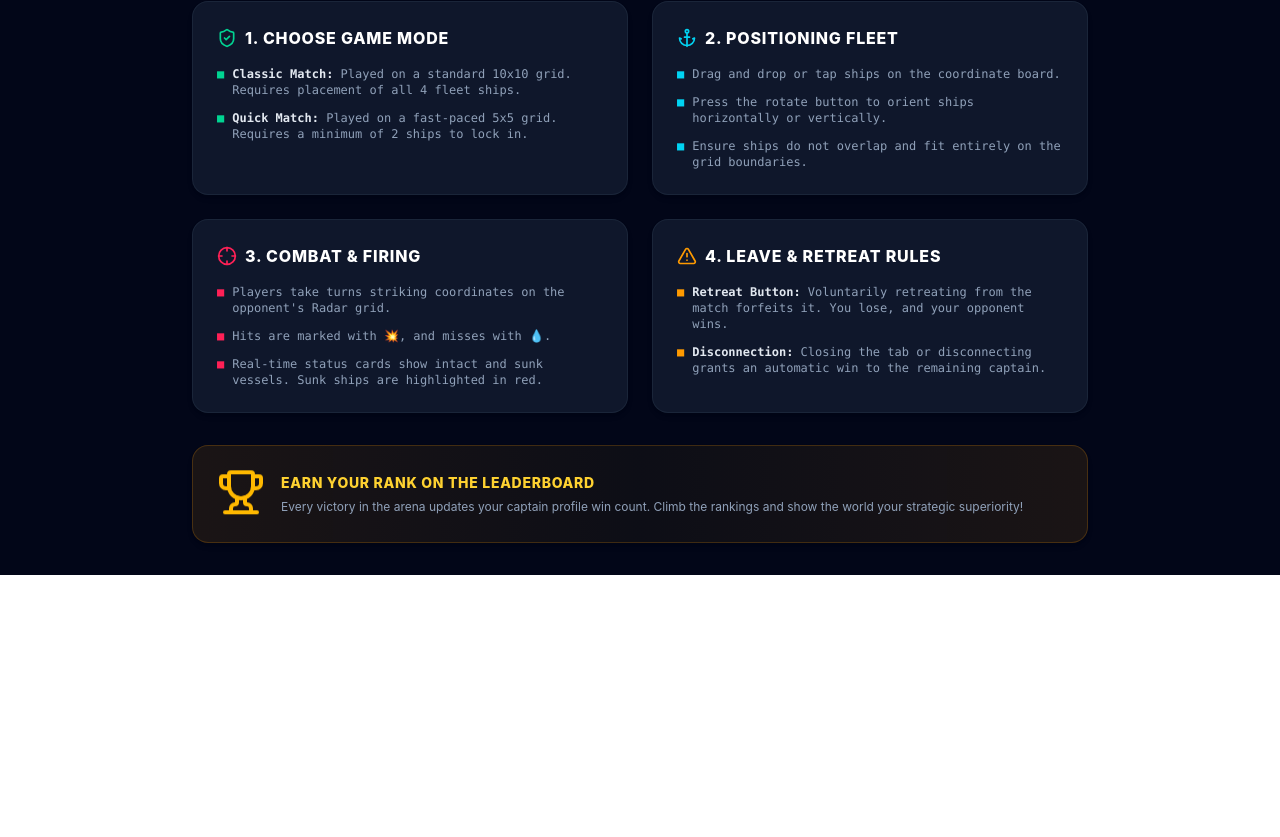
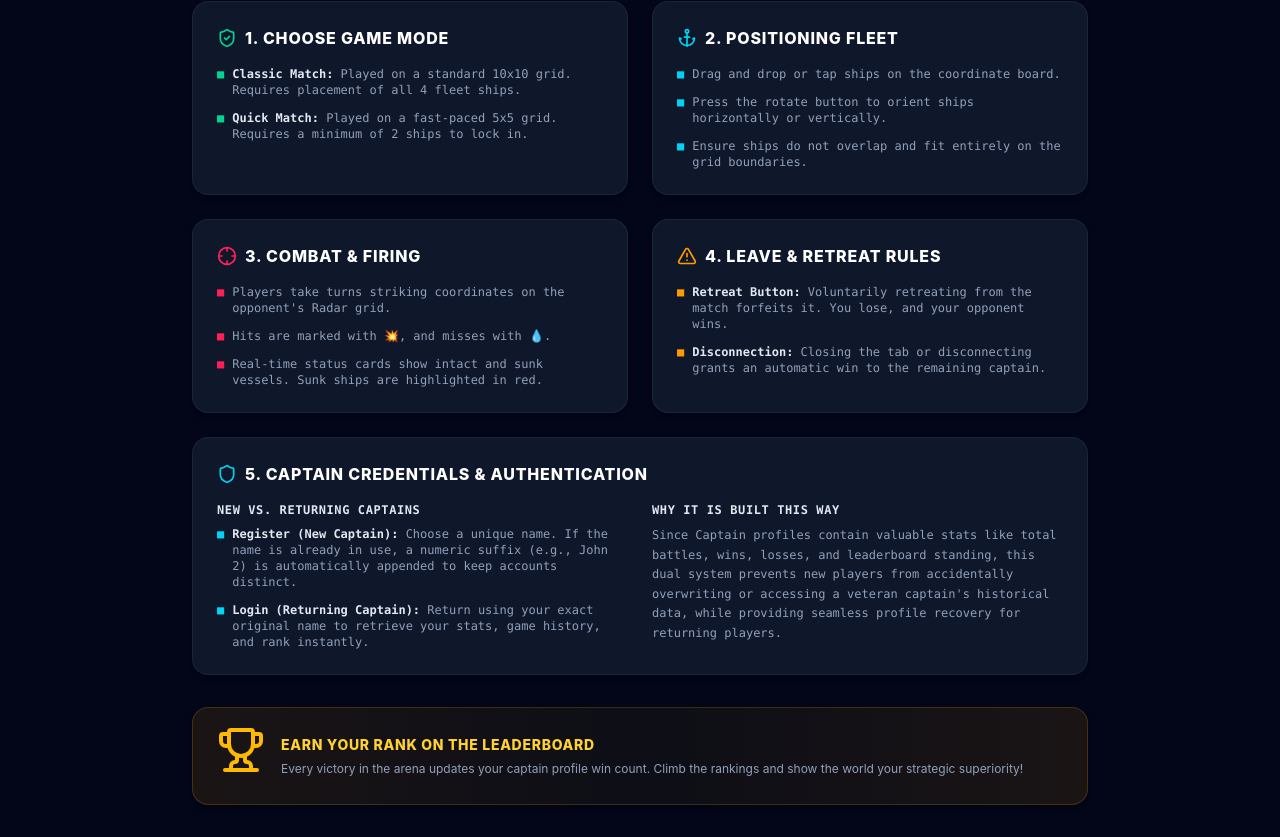
Before and after one commit to ranak8811/Real-Time-Multiplayer-Battleship, a React app in the folder frontend/: page /rules in a window 1280 px wide. Shown: the part 322-1159 px from the top of the page. Before the commit the page ends 897 px from the top, so only its background shows below. Built offline with nearby package versions, Linux system fonts and the light colour scheme; no server answers; the HTML template or start-up script is replaced by a standard one.

Commit message:
enhanced ship placement logic with all ships placed validation

```diff
--- a/frontend/src/pages/RulesPage.jsx
+++ b/frontend/src/pages/RulesPage.jsx
@@ -1,5 +1,5 @@
 import { useNavigate } from "react-router-dom";
-import { ArrowLeft, BookOpen, Anchor, Crosshair, Trophy, AlertTriangle, ShieldCheck } from "lucide-react";
+import { ArrowLeft, BookOpen, Anchor, Crosshair, Trophy, AlertTriangle, ShieldCheck, Shield } from "lucide-react";
 
 const RulesPage = () => {
   const navigate = useNavigate();
@@ -131,6 +131,43 @@ const RulesPage = () => {
               </li>
             </ul>
           </div>
+
+          {/* Captain Credentials & Sessions */}
+          <div className="p-6 rounded-2xl bg-slate-900 border border-slate-800/80 shadow-md md:col-span-2">
+            <h3 className="text-base font-extrabold text-white uppercase tracking-wider mb-4 flex items-center gap-2">
+              <Shield className="w-5 h-5 text-cyan-400" />
+              5. Captain Credentials & Authentication
+            </h3>
+            <div className="grid md:grid-cols-2 gap-6">
+              <div className="space-y-2">
+                <h4 className="text-xs font-bold text-slate-200 font-mono uppercase tracking-wider">
+                  New vs. Returning Captains
+                </h4>
+                <ul className="space-y-3 text-xs text-slate-400 font-mono">
+                  <li className="flex gap-2">
+                    <span className="text-cyan-400">■</span>
+                    <span>
+                      <strong className="text-slate-200">Register (New Captain):</strong> Choose a unique name. If the name is already in use, a numeric suffix (e.g., John 2) is automatically appended to keep accounts distinct.
+                    </span>
+                  </li>
+                  <li className="flex gap-2">
+                    <span className="text-cyan-400">■</span>
+                    <span>
+                      <strong className="text-slate-200">Login (Returning Captain):</strong> Return using your exact original name to retrieve your stats, game history, and rank instantly.
+                    </span>
+                  </li>
+                </ul>
+              </div>
+              <div className="space-y-2">
+                <h4 className="text-xs font-bold text-slate-200 font-mono uppercase tracking-wider">
+                  Why it is built this way
+                </h4>
+                <p className="text-xs text-slate-400 leading-relaxed font-mono">
+                  Since Captain profiles contain valuable stats like total battles, wins, losses, and leaderboard standing, this dual system prevents new players from accidentally overwriting or accessing a veteran captain's historical data, while providing seamless profile recovery for returning players.
+                </p>
+              </div>
+            </div>
+          </div>
         </div>
 
         {/* Global Leaderboard Info */}
--- a/frontend/src/pages/ShipPlacementPage.jsx
+++ b/frontend/src/pages/ShipPlacementPage.jsx
@@ -118,6 +118,11 @@ const ShipPlacementPage = () => {
   const gridSize = session.gridSize;
   const isOpponentJoined = session.opponentId !== null;
 
+  const totalShipsAllowed = session?.shipConfig
+    ? Object.values(session.shipConfig).reduce((sum, count) => sum + count, 0)
+    : 0;
+  const allShipsPlaced = placedShips.length >= totalShipsAllowed;
+
   const getPlacedCount = (type) => {
     return placedShips.filter((ship) => ship.shipId.startsWith(type)).length;
   };
@@ -135,6 +140,7 @@ const ShipPlacementPage = () => {
   };
 
   const handleMouseEnter = (row, col) => {
+    if (allShipsPlaced) return;
     const size = SHIP_SIZES[selectedShipType];
     const coords = getCoordinates(row, col, size, orientation);
 
@@ -172,6 +178,7 @@ const ShipPlacementPage = () => {
   };
 
   const handleCellClick = (row, col) => {
+    if (allShipsPlaced) return;
     const size = SHIP_SIZES[selectedShipType];
     const coords = getCoordinates(row, col, size, orientation);
 
@@ -344,7 +351,7 @@ const ShipPlacementPage = () => {
                     if (isOccupied)
                       cellBg =
                         "bg-cyan-500/20 border-cyan-500 text-cyan-400 shadow-[inset_0_0_8px_rgba(6,182,212,0.25)]";
-                    if (isHovered) {
+                    if (isHovered && !allShipsPlaced) {
                       cellBg = isValidHover
                         ? "bg-emerald-500/30 border-emerald-500"
                         : "bg-red-500/30 border-red-500";
@@ -357,8 +364,8 @@ const ShipPlacementPage = () => {
                         onMouseEnter={() => handleMouseEnter(rIndex, cIndex)}
                         onMouseLeave={handleMouseLeave}
                         onClick={() => handleCellClick(rIndex, cIndex)}
-                        disabled={submitting}
-                        className={`aspect-square rounded border border-slate-850/50 flex items-center justify-center transition duration-150 ${cellBg}`}
+                        disabled={submitting || allShipsPlaced}
+                        className={`aspect-square rounded border border-slate-850/50 flex items-center justify-center transition duration-150 ${allShipsPlaced ? "cursor-not-allowed" : ""} ${cellBg}`}
                       />
                     );
                   }),
@@ -376,12 +383,19 @@ const ShipPlacementPage = () => {
                       orientation === "horizontal" ? "vertical" : "horizontal",
                     )
                   }
-                  className="bg-slate-950 hover:bg-slate-850 border border-slate-800 p-2.5 rounded-xl text-cyan-400 font-bold flex items-center gap-2 transition"
+                  disabled={allShipsPlaced}
+                  className={`bg-slate-950 hover:bg-slate-850 border border-slate-800 p-2.5 rounded-xl text-cyan-400 font-bold flex items-center gap-2 transition ${allShipsPlaced ? "opacity-50 cursor-not-allowed" : ""}`}
                 >
                   <RotateCw className="w-4 h-4" /> Rotate (
                   {orientation === "horizontal" ? "H" : "V"})
                 </button>
               </div>
+
+              {allShipsPlaced && (
+                <div className="p-4 rounded-xl bg-emerald-500/10 border border-emerald-500/30 text-emerald-400 text-xs font-mono animate-pulse shadow-[0_0_15px_rgba(16,185,129,0.05)]">
+                  🎉 All ships placed! To play the game, click on the **Lock In Fleet** button.
+                </div>
+              )}
 
               <div className="space-y-2">
                 <p className="text-xs text-slate-500 uppercase tracking-widest font-semibold mb-2 font-mono">
@@ -400,10 +414,10 @@ const ShipPlacementPage = () => {
                         key={type}
                         type="button"
                         onClick={() => setSelectedShipType(type)}
-                        disabled={isCompleted || submitting}
+                        disabled={isCompleted || submitting || allShipsPlaced}
                         className={`w-full p-4 rounded-xl border text-left flex justify-between items-center transition ${isSelected
                             ? "bg-cyan-500/10 border-cyan-500 text-cyan-400 shadow-md shadow-cyan-950/20"
-                            : isCompleted
+                            : (isCompleted || allShipsPlaced)
                               ? "bg-slate-950/20 border-slate-900 text-slate-550 opacity-45 cursor-not-allowed"
                               : "bg-slate-950 border-slate-800 hover:border-slate-700 text-slate-400"
                           }`}
```
